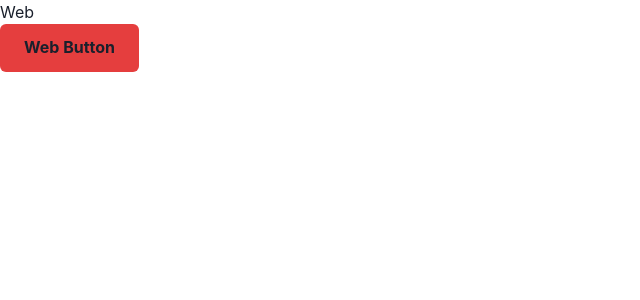
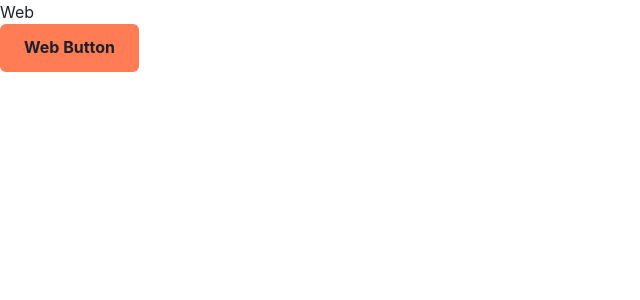
Before and after one commit to foreignbyproxy/block-hackathon, a Next.js app in the folder apps/web/: page / in a window 1280 px wide. Shown: the top 300 px of the page, without its empty margins (0-640 px from the left). Built offline with nearby package versions, Linux system fonts and the light colour scheme.

Commit message:
Fix type errors and move theme to UI

```diff
--- a/apps/web/pages/_app.tsx
+++ b/apps/web/pages/_app.tsx
@@ -1,50 +1,9 @@
-import { ChakraProvider, extendTheme } from "@chakra-ui/react";
+import { ChakraProvider } from "@chakra-ui/react";
+import { theme } from "ui";
 
-import { colors } from "ui";
+import type { AppProps } from 'next/app'
 
-const theme = extendTheme({
-  colors,
-  components: {
-    Button: {
-      // 1. We can update the base styles
-      baseStyle: {
-        fontWeight: "bold", // Normally, it is "semibold"
-      },
-      // 2. We can add a new button size or extend existing
-      sizes: {
-        xl: {
-          h: "56px",
-          fontSize: "lg",
-          px: "32px",
-        },
-      },
-      // 3. We can add a new visual variant
-      variants: {
-        "with-shadow": {
-          bg: "red.400",
-          boxShadow: "0 0 2px 2px #efdfde",
-        },
-        // 4. We can override existing variants
-        solid: (props) => ({
-          bg: props.colorMode === "dark" ? "red.300" : "red.500",
-        }),
-        // 5. We can add responsive variants
-        sm: {
-          bg: "red.500",
-          fontSize: "md",
-        },
-      },
-      // 6. We can overwrite defaultProps
-      defaultProps: {
-        size: "lg", // default is md
-        variant: "sm", // default is solid
-        colorScheme: "green", // default is gray
-      },
-    },
-  },
-});
-
-function MyApp({ Component, pageProps }) {
+function MyApp({ Component, pageProps }: AppProps) {
   return (
     <ChakraProvider theme={theme}>
       <Component {...pageProps} />
--- a/packages/ui/theme.ts
+++ b/packages/ui/theme.ts
@@ -1,7 +1,57 @@
+import type { StyleFunctionProps } from "@chakra-ui/styled-system";
+import { extendTheme } from "@chakra-ui/react";
+
 export const colors = {
-  brand: {
-    900: '#1a365d',
-    800: '#153e75',
-    700: '#2a69ac',
+  orange: {
+    100: "#FFEDE7",
+    200: "#FFD2C3",
+    300: "#FF9E81",
+    400: "#FF7C55",
+    500: "#E56740",
+    600: "#CC5936",
+  }
+};
+
+export const components = {
+  Button: {
+    // 1. We can update the base styles
+    baseStyle: {
+      fontWeight: "bold", // Normally, it is "semibold"
+    },
+    // 2. We can add a new button size or extend existing
+    sizes: {
+      xl: {
+        h: "56px",
+        fontSize: "lg",
+        px: "32px",
+      },
+    },
+    // 3. We can add a new visual variant
+    variants: {
+      "with-shadow": {
+        bg: "orange.400",
+        boxShadow: "0 0 2px 2px #efdfde",
+      },
+      // 4. We can override existing variants
+      solid: (props: StyleFunctionProps) => ({
+        bg: props.colorMode === "dark" ? "orange.400" : "orange.400",
+      }),
+      // 5. We can add responsive variants
+      sm: {
+        bg: "orange.400",
+        fontSize: "md",
+      },
+    },
+    // 6. We can overwrite defaultProps
+    defaultProps: {
+      size: "lg", // default is md
+      variant: "sm", // default is solid
+      colorScheme: "orange", // default is gray
+    },
   },
-}
+};
+
+export const theme = extendTheme({
+  colors,
+  components,
+});
```
Also changed, not shown: 1 other file (tests, documents, lock files or other folders).
